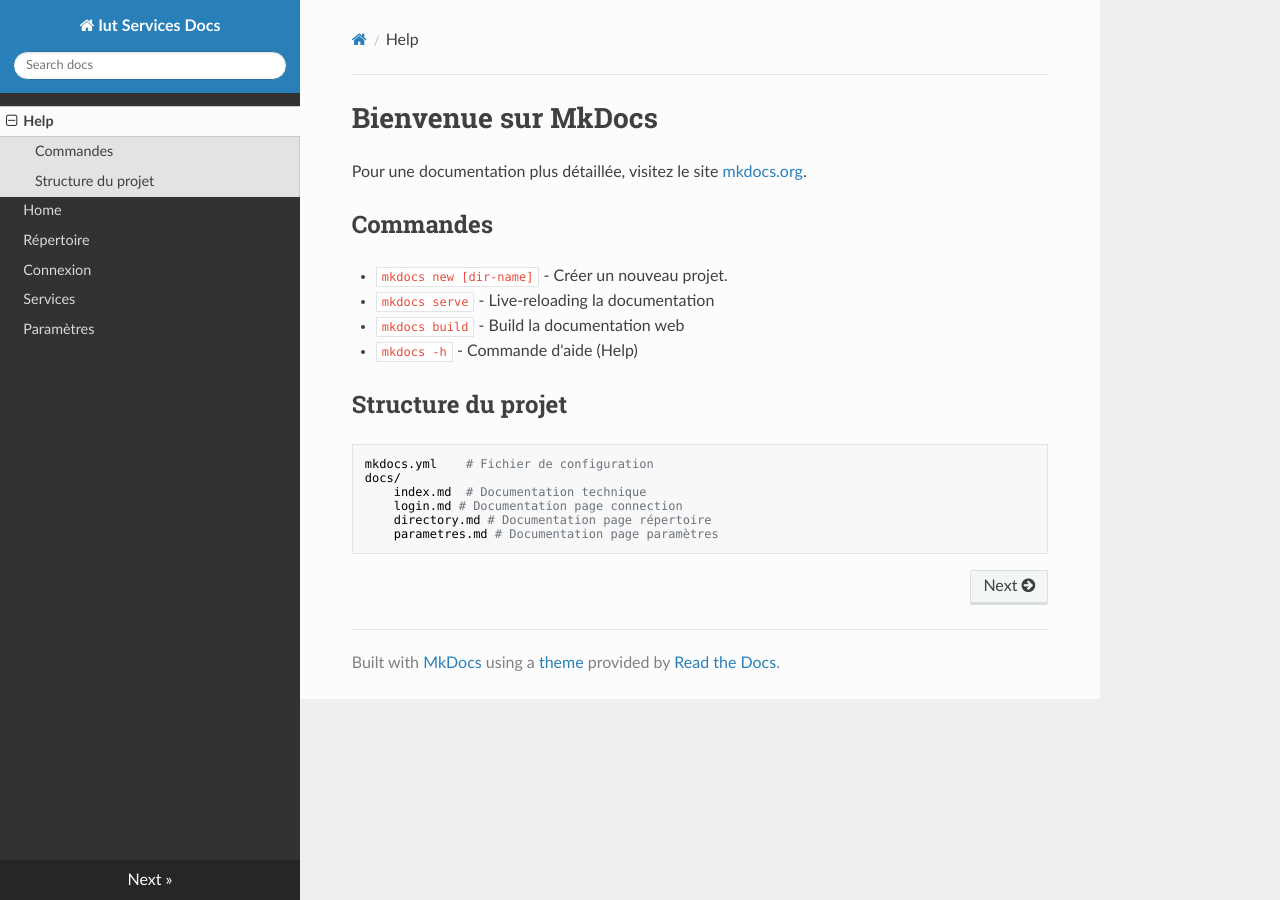
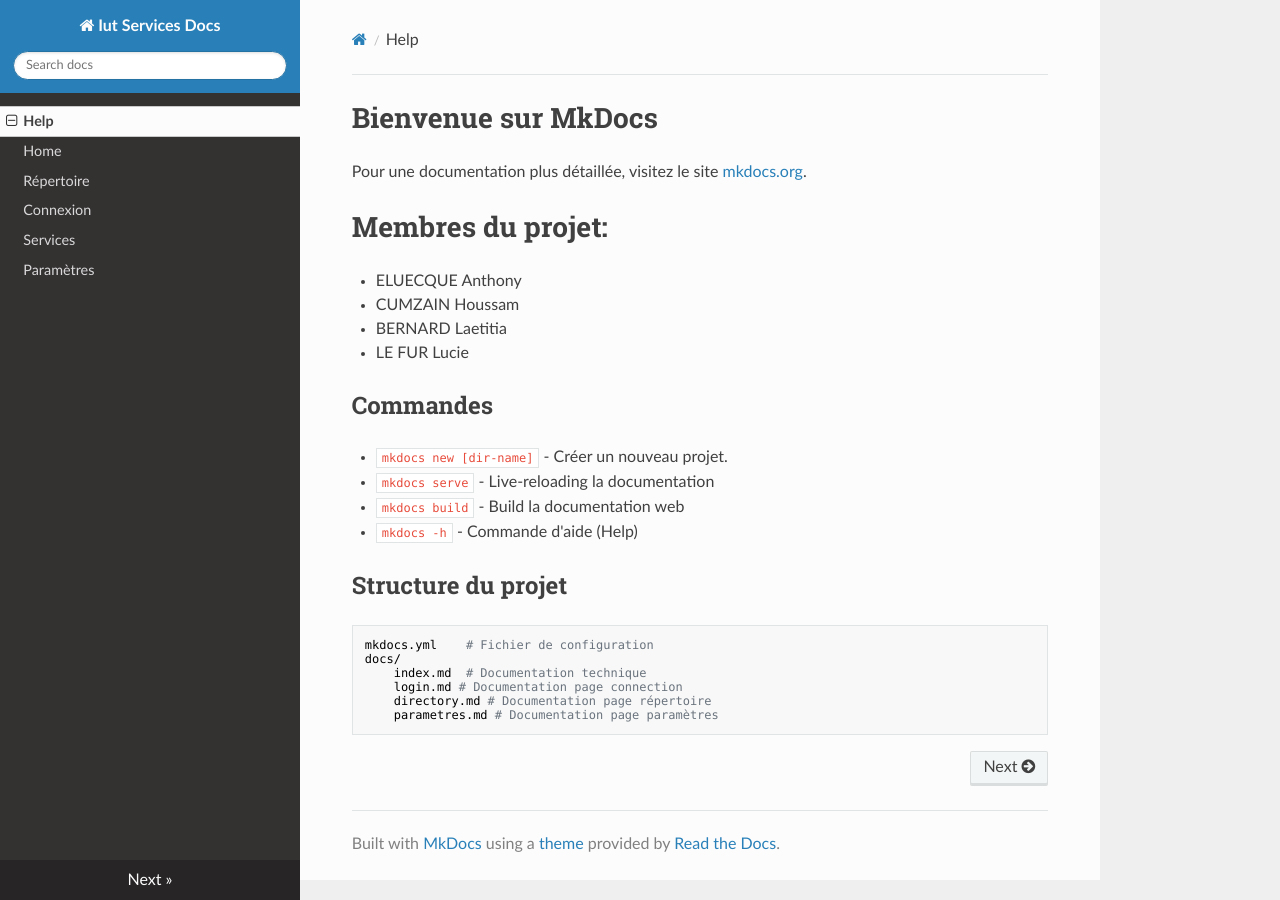
Before and after one commit to anthony-eluecque/iut-services-docs, an MkDocs documentation site: the page built from docs/index.md, in a window 1280 px wide. Built offline with MkDocs 1.6.1, drawn with Linux system fonts in a browser that asks for light colours; nearby versions of some CDN libraries.

Commit message:
Feat: add members

```diff
--- a/docs/index.md
+++ b/docs/index.md
@@ -1,6 +1,14 @@
 # Bienvenue sur MkDocs
 
 Pour une documentation plus détaillée, visitez le site [mkdocs.org](https://www.mkdocs.org).
+
+# Membres du projet:
+
+- ELUECQUE Anthony
+- CUMZAIN Houssam
+- BERNARD Laetitia
+- LE FUR Lucie
+
 
 ## Commandes
 
```
